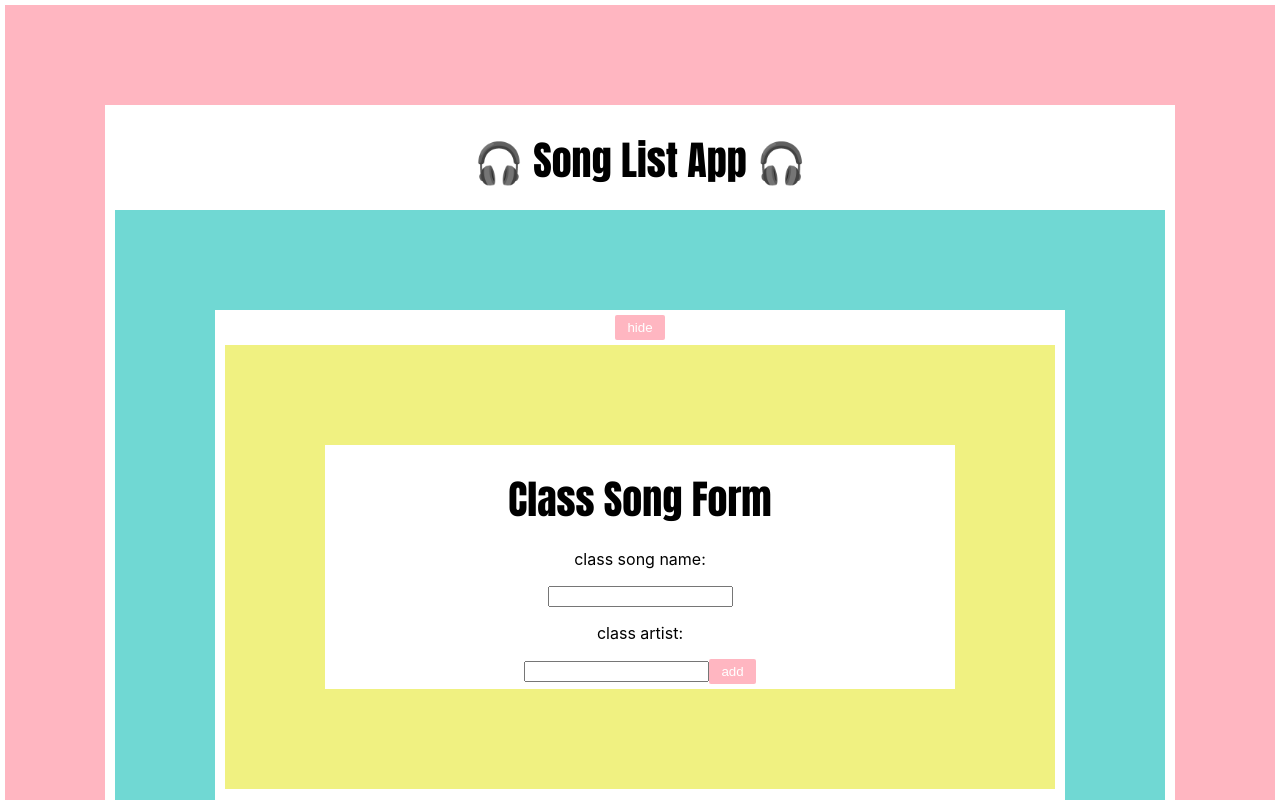
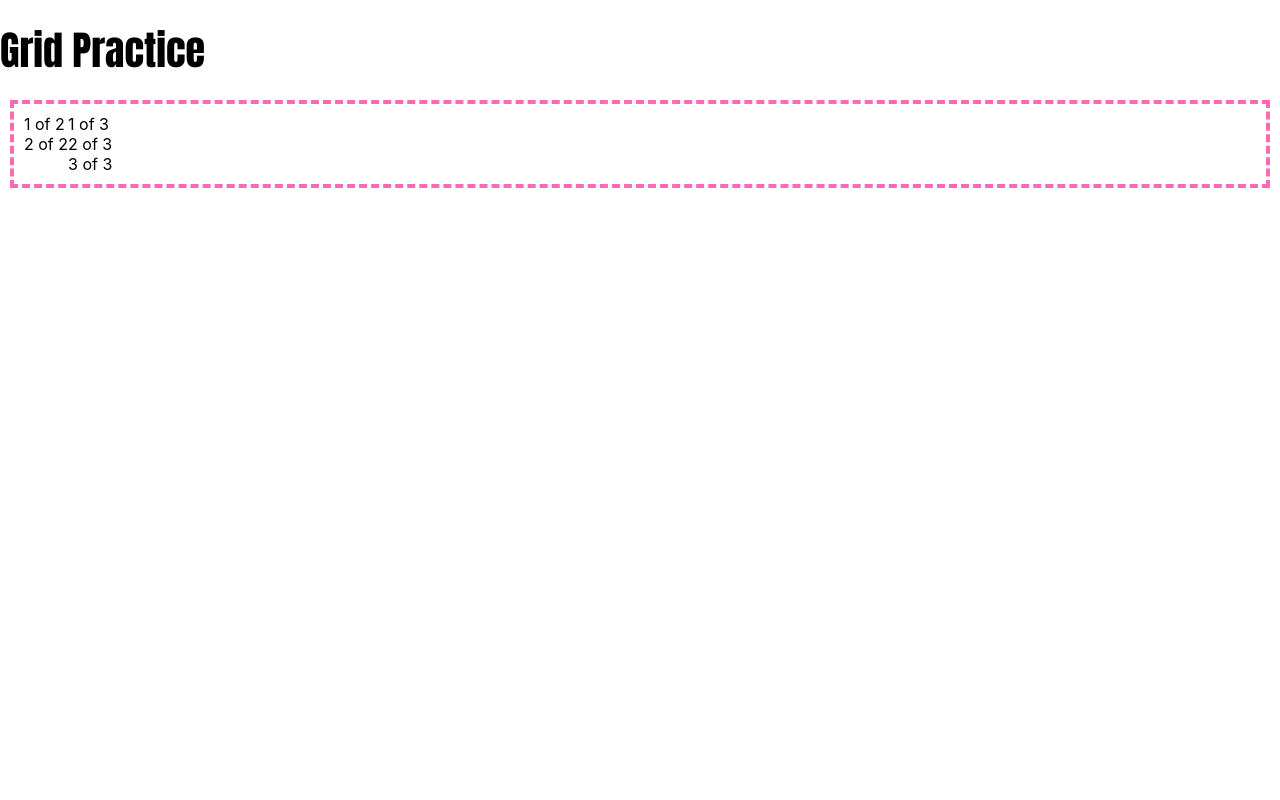
Before and after one commit to brendacassita/hw-class-musiclist-app, a React (Create React App) app in the folder client/: page /grid in a window 1280 px wide. Shown: the top 800 px of the page. Built offline with nearby package versions, Linux system fonts and the light colour scheme; no server answers.

Commit message:
style finished

```diff
--- a/client/src/App.css
+++ b/client/src/App.css
@@ -1,18 +1,18 @@
 .border{
   padding:5px;
   margin:5px;
-  border:100px solid #FFB6C1
+  border:10px solid #FFB6C1
 }
 
 .border .border{
   padding:5px;
   margin:5px;
-  border:100px solid rgb(112, 216, 211)
+  border:7px solid rgb(112, 216, 211)
 }
 .border .border .border{
   padding:5px;
   margin:5px;
-  border:100px solid rgb(240, 241, 129)
+  border:7px solid rgb(240, 241, 129)
 }
 .border .border .border .border{
   padding:5px;
@@ -20,9 +20,9 @@
   border:3px solid rgb(231, 169, 250)
 }
 
-.App {
+/* .App {
   text-align: center;
-}
+} */
 
 h1 {
   font-family:Impact, Haettenschweiler, 'Arial Narrow Bold', sans-serif;
@@ -31,7 +31,8 @@ h1 {
   line-height: 46px;
 }
 h1:hover {
-  color: palevioletred
+  cursor:cell;
+  color: #FF69B4;
 }
 
 h2{
--- a/client/src/App.js
+++ b/client/src/App.js
@@ -2,6 +2,8 @@ import logo from './logo.svg';
 import './App.css';
 import SongsA from './functional/Songs';
 import SongsB from './class/Songs';
+import Container from './style/Container';
+import {Link, Outlet} from 'react-router-dom'
 
 
 
@@ -10,17 +12,28 @@ import SongsB from './class/Songs';
 function App() {
   return (
     <div className='App'>
+
     <div className='border'>
+
       <h1> 🎧 Song List App 🎧</h1>
+     <nav>
+    <Link to='/about'>About</Link> {'  '}
+    <Link to ='grid'>Grid Practice</Link> {'  '}
+    <Link to ='cardpage'>Card Practice</Link>
+    </nav>
 
+      <Container>
       <div className='border'>
         <SongsB header='Class Song List'/>
       </div>
 
       <div className='border'>
        <SongsA header='Functional Song List'/>
+
       </div>
+      </Container>
     </div>
+
     </div>
 
   );
--- a/client/src/class/SongForm.js
+++ b/client/src/class/SongForm.js
@@ -1,5 +1,7 @@
 import React from "react";
+import styledComponents from "styled-components";
 import Button from "../style/Button";
+import Form from 'react-bootstrap/Form'
 
 class SongForm extends React.Component{
   constructor(props){
--- a/client/src/functional/SongForm.js
+++ b/client/src/functional/SongForm.js
@@ -1,6 +1,7 @@
 import React from "react";
 import { useState } from "react";
 import Button from "../style/Button";
+import Form from 'react-bootstrap/Form';
 
 
 const SongForm = (props) =>{
@@ -23,6 +24,7 @@ const SongForm = (props) =>{
   return(
     <div className="border">
       <h1>Functional Song Form</h1>
+
       <form onSubmit={handleSubmit}>
         <p>functional song name:</p>
         <input value={songname} onChange={(e)=>setSongName(e.target.value)}/>
--- a/client/src/functional/Songs.js
+++ b/client/src/functional/Songs.js
@@ -11,7 +11,7 @@ import { PRIMARY_COLOR } from "../style/styles";
 const Songs = (props)=>{
   const{songname } = props
   const[songs, setSongs] =  useState([])
-  const [showForm, setShowForm] = useState(false)
+  const [showForm, setShowForm] = useState(true)
   useEffect(()=>{
     getSongs()
 }, [])
--- a/client/src/index.js
+++ b/client/src/index.js
@@ -3,11 +3,27 @@ import ReactDOM from 'react-dom';
 import './index.css';
 import App from './App';
 import reportWebVitals from './reportWebVitals';
+import {BrowserRouter, Routes, Route} from 'react-router-dom';
+import About from './pages/About';
+import Grid from './pages/Grid';
+import CardPage from './pages/CardPage';
+// import 'bootstrap/dist/css/bootstrap.min.css';
+
 
 ReactDOM.render(
-  <React.StrictMode>
-    <App />
-  </React.StrictMode>,
+  <BrowserRouter>
+  <Routes>
+    <Route>
+      <Route path='/' element={<App/>}/>
+      <Route path='/about' element={<About/>}/>
+      <Route path='/grid' element={<Grid />}/>
+      <Route path='/cardpage' element={<CardPage/>}/>
+
+
+    </Route>
+  </Routes>
+  </BrowserRouter>,
+
   document.getElementById('root')
 );
 
--- /dev/null
+++ b/client/src/pages/About.js
@@ -0,0 +1,12 @@
+import React from "react"
+
+
+const About = () =>{
+  return (
+    <div>
+      <h1>About</h1>
+      </div>
+
+  )
+}
+export default About
--- /dev/null
+++ b/client/src/pages/CardPage.js
@@ -0,0 +1,16 @@
+import React from "react";
+import Card from 'react-bootstrap/Card';
+// import 'bootstrap/dist/css/bootstrap.min.css';
+
+
+
+
+const CardPage = ()=>{
+  return(
+    <Card>
+    <Card.Body>This is some text within a card body.</Card.Body>
+  </Card>
+  )
+}
+
+export default CardPage
--- /dev/null
+++ b/client/src/pages/Grid.js
@@ -0,0 +1,27 @@
+import styled from 'styled-components'
+import React from "react"
+import Row from 'react-bootstrap/Form';
+import Col from 'react-bootstrap/Form';
+import Container from '../style/Container';
+
+
+const Grid = () =>{
+  return (
+    <div>
+      <h1>Grid Practice</h1>
+
+      <Container>
+  <Row>
+    <Col>1 of 2</Col>
+    <Col>2 of 2</Col>
+  </Row>
+  <Row>
+    <Col>1 of 3</Col>
+    <Col>2 of 3</Col>
+    <Col>3 of 3</Col>
+  </Row>
+</Container>
+</div>
+  )
+}
+export default Grid
--- a/client/src/style/Container.js
+++ b/client/src/style/Container.js
@@ -4,14 +4,14 @@ import { PRIMARY_COLOR, PRIMARY_DARK_COLOR } from './styles'
 const Container = styled.div`
   display:flex;
 
-  padding:20px;
-  margin:20px;
-  border: 2px dashed ${PRIMARY_COLOR};
-  background-color:'#fee6ea';
+  padding:10px;
+  margin:10px;
+  border: 4px dashed ${PRIMARY_DARK_COLOR};
+  background-color:'#black';
   @media (max-width: 700px) {
-    background-color:#fee6ea;
+    background-color:#feR6ea;
   }
-  @media (max-width: 500px) {
+  @media (max-width: 600px) {
     background-color: #fee6ea;
     flex-direction:column;
     align-content: center;
--- a/client/src/style/styles.js
+++ b/client/src/style/styles.js
@@ -1,4 +1,4 @@
 export const PRIMARY_COLOR = '#FFB6C1'
-export const PRIMARY_DARK_COLOR = '##FF69B4'
+export const PRIMARY_DARK_COLOR = '#FF69B4'
 export const SECONDARY_COLOR = '##FFA07A'
 export const SUCCESS_COLOR = '##7FFF00'
--- a/package.json
+++ b/package.json
@@ -1,5 +1,7 @@
 {
   "dependencies": {
+    "bootstrap": "5.1.3",
+    "react-bootstrap": "^2.2.1",
     "styled-components": "^5.3.3"
   }
 }
```
Also changed, not shown: 1 other file (tests, documents, lock files or other folders).
